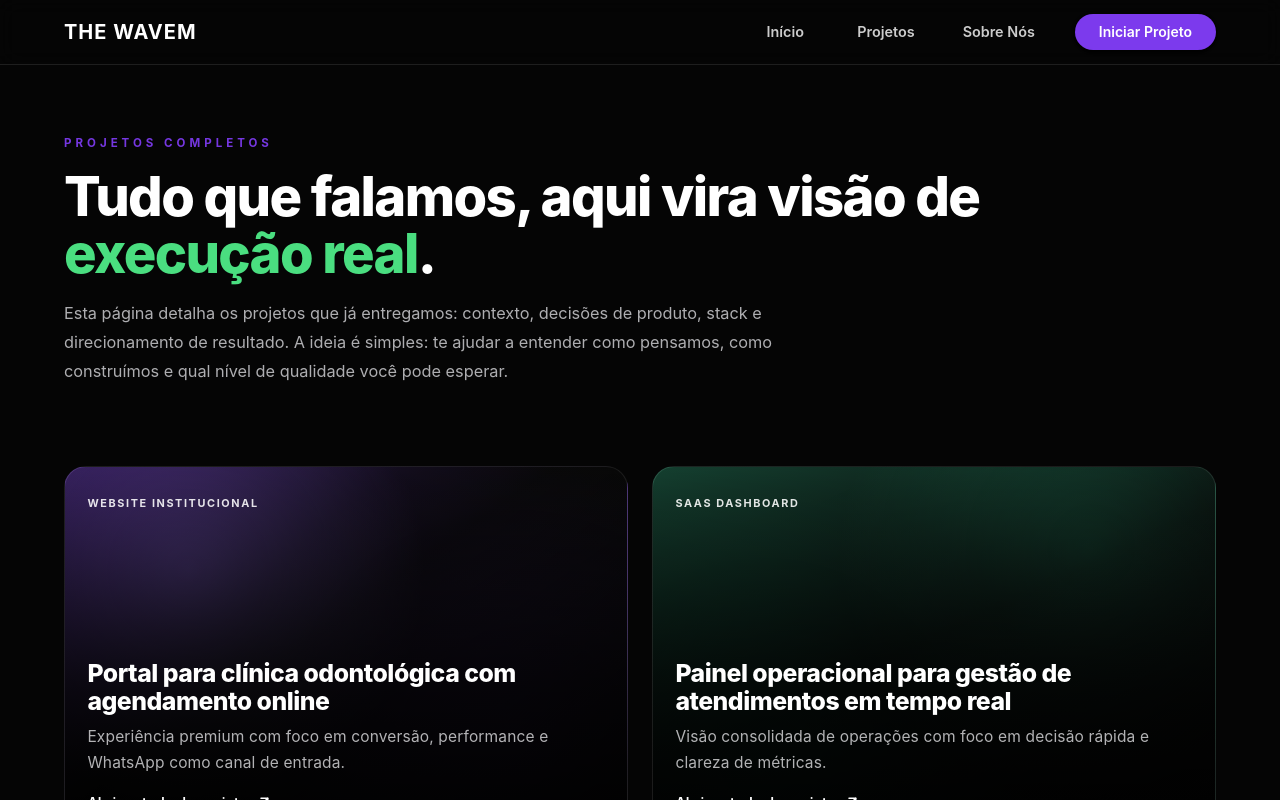
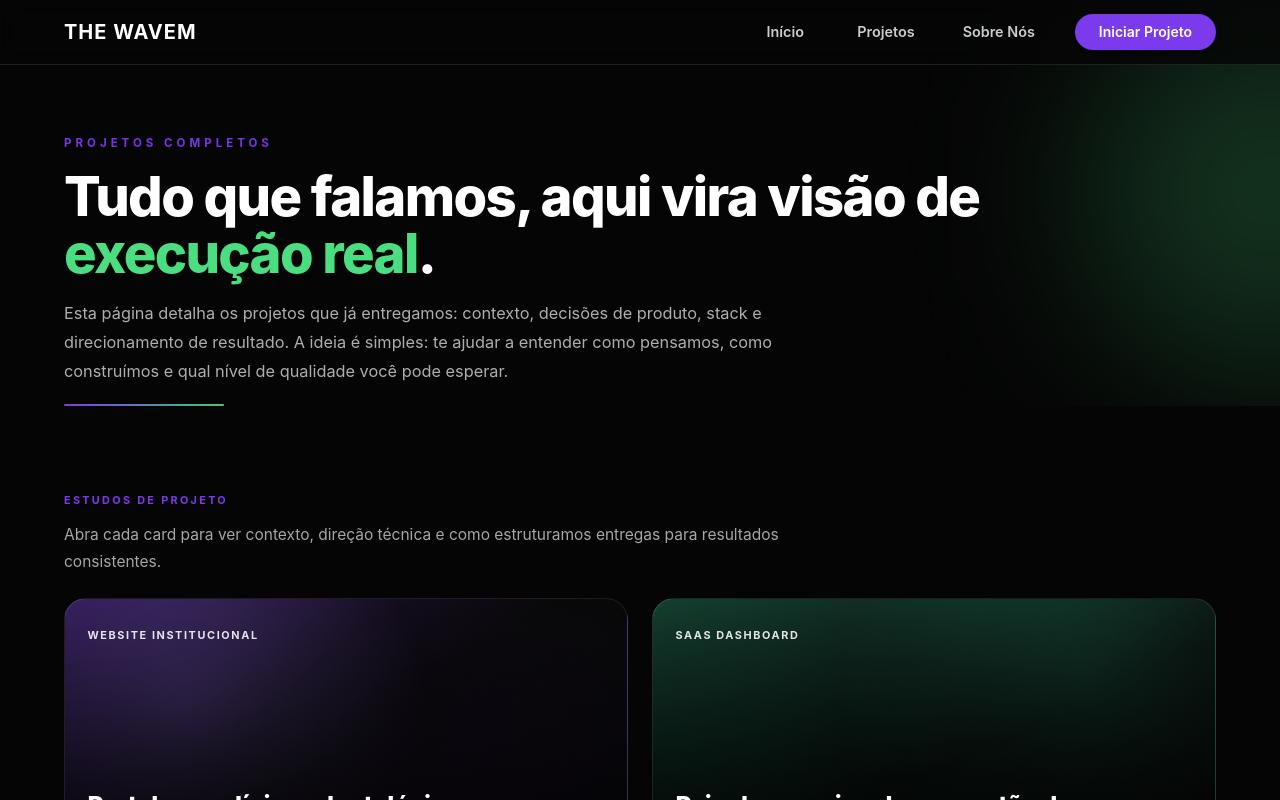
Before and after one commit to The-Wavem/portfolio_2, a React (Vite) app: page /projetos in a window 1280 px wide. Shown: the top 800 px of the page. Built offline with nearby package versions, Linux system fonts and the light colour scheme.

Commit message:
✨ feat: adição de animações e melhorias visuais nas seções de projetos e sobre

```diff
--- a/src/section/about/AboutHeroSection.jsx
+++ b/src/section/about/AboutHeroSection.jsx
@@ -1,8 +1,8 @@
-import { Box, Container, Typography, useTheme } from '@mui/material';
+import { Box, Container, Typography } from '@mui/material';
 import { motion } from 'framer-motion';
 
 export default function AboutHeroSection() {
-    const theme = useTheme();
+    const aboutAccent = '#38BDF8';
 
     return (
         <Box component="section" sx={{ pt: { xs: 12, md: 16 }, position: 'relative', overflow: 'hidden' }}>
@@ -14,7 +14,7 @@ export default function AboutHeroSection() {
                     height: { xs: 220, md: 340 },
                     borderRadius: '50%',
                     filter: 'blur(78px)',
-                    background: `${theme.palette.primary.main}2A`,
+                    background: `${aboutAccent}2A`,
                     top: { xs: 12, md: 0 },
                     right: { xs: -120, md: -140 },
                     pointerEvents: 'none'
@@ -29,7 +29,7 @@ export default function AboutHeroSection() {
                     transition={{ duration: 0.55, ease: 'easeOut' }}
                 >
                 <Box mb={{ xs: 5, md: 7 }} textAlign="left" sx={{ position: 'relative', zIndex: 2 }}>
-                    <Typography variant="overline" color="primary" sx={{ letterSpacing: 4, fontWeight: 700, fontSize: '0.72rem', opacity: 0.95 }}>
+                    <Typography variant="overline" sx={{ color: aboutAccent, letterSpacing: 4, fontWeight: 700, fontSize: '0.72rem', opacity: 0.95 }}>
                         QUEM FAZ A THE WAVEM
                     </Typography>
                     <Typography
@@ -44,7 +44,7 @@ export default function AboutHeroSection() {
                             letterSpacing: '-0.03em'
                         }}
                     >
-                        Um time de especialistas com <span style={{ color: theme.palette.primary.main }}>foco em resultado real.</span>
+                        Um time de especialistas com <span style={{ color: aboutAccent }}>foco em resultado real.</span>
                     </Typography>
                     <Typography sx={{ maxWidth: 700, color: 'rgba(228,228,231,0.72)', lineHeight: 1.75, fontSize: { xs: '0.95rem', md: '1rem' }, letterSpacing: '0.01em' }}>
                         Clique em cada perfil para conhecer habilidades, áreas de foco, projetos pessoais e canais individuais de contato.
@@ -63,7 +63,7 @@ export default function AboutHeroSection() {
                             background: 'rgba(255,255,255,0.03)'
                         }}
                     >
-                        <Box sx={{ width: 7, height: 7, borderRadius: '50%', background: theme.palette.primary.main, boxShadow: `0 0 0 6px ${theme.palette.primary.main}22` }} />
+                        <Box sx={{ width: 7, height: 7, borderRadius: '50%', background: aboutAccent, boxShadow: `0 0 0 6px ${aboutAccent}22` }} />
                         <Typography sx={{ color: 'rgba(228,228,231,0.84)', fontSize: '0.82rem', fontWeight: 600 }}>
                             Web • Mobile • Manutenção • Evolução contínua
                         </Typography>
--- a/src/section/about/AboutStorySection.jsx
+++ b/src/section/about/AboutStorySection.jsx
@@ -1,9 +1,9 @@
-import { Box, Container, Typography, useTheme } from '@mui/material';
+import { Box, Container, Typography } from '@mui/material';
 import { motion } from 'framer-motion';
 import { getAboutStoryContent } from '@/service/content';
 
 export default function AboutStorySection() {
-    const theme = useTheme();
+    const aboutAccent = '#38BDF8';
     const content = getAboutStoryContent();
 
     return (
@@ -30,12 +30,12 @@ export default function AboutStorySection() {
                         sx={{
                             position: 'absolute',
                             inset: 0,
-                            backgroundImage: `radial-gradient(circle at 14% 20%, ${theme.palette.primary.main}24 0%, transparent 32%), radial-gradient(circle at 82% 78%, rgba(255,255,255,0.1) 0%, transparent 22%)`,
+                            backgroundImage: `radial-gradient(circle at 14% 20%, ${aboutAccent}24 0%, transparent 32%), radial-gradient(circle at 82% 78%, rgba(255,255,255,0.1) 0%, transparent 22%)`,
                             pointerEvents: 'none'
                         }}
                     />
 
-                    <Typography variant="overline" color="primary" sx={{ letterSpacing: 4, fontWeight: 700, fontSize: '0.7rem', opacity: 0.95 }}>
+                    <Typography variant="overline" sx={{ color: aboutAccent, letterSpacing: 4, fontWeight: 700, fontSize: '0.7rem', opacity: 0.95 }}>
                         {content.eyebrow}
                     </Typography>
 
@@ -50,7 +50,7 @@ export default function AboutStorySection() {
                             maxWidth: 920
                         }}
                     >
-                        <span style={{ color: theme.palette.primary.main }}>{content.title}</span>
+                        <span style={{ color: aboutAccent }}>{content.title}</span>
                     </Typography>
 
                     <motion.div
@@ -102,7 +102,7 @@ export default function AboutStorySection() {
                                         transition: 'transform 0.25s ease, border-color 0.25s ease',
                                         '&:hover': {
                                             transform: 'translateY(-3px)',
-                                            borderColor: `${theme.palette.primary.main}66`
+                                            borderColor: `${aboutAccent}66`
                                         }
                                     }}
                                 >
--- a/src/section/about/AboutTeamSection.jsx
+++ b/src/section/about/AboutTeamSection.jsx
@@ -1,12 +1,12 @@
 import { useState } from 'react';
-import { Box, Container, Typography, useTheme } from '@mui/material';
+import { Box, Container, Typography } from '@mui/material';
 import { motion } from 'framer-motion';
 import { getAboutMembers } from '@/service/content';
 import TeamMemberCard from '@/components/organism/TeamMemberCard';
 import TeamMemberDetailsModal from '@/components/organism/TeamMemberDetailsModal';
 
 export default function AboutTeamSection() {
-    const theme = useTheme();
+    const aboutAccent = '#38BDF8';
     const members = getAboutMembers();
     const [selectedMember, setSelectedMember] = useState(null);
 
@@ -22,7 +22,7 @@ export default function AboutTeamSection() {
                     height: { xs: 220, md: 280 },
                     borderRadius: '50%',
                     filter: 'blur(84px)',
-                    background: `${theme.palette.primary.main}22`,
+                    background: `${aboutAccent}22`,
                     pointerEvents: 'none'
                 }}
             />
@@ -35,7 +35,7 @@ export default function AboutTeamSection() {
                     transition={{ duration: 0.48, ease: 'easeOut' }}
                 >
                     <Box sx={{ mb: { xs: 2.2, md: 2.8 }, maxWidth: 720, position: 'relative', zIndex: 2 }}>
-                        <Typography variant="overline" sx={{ color: theme.palette.primary.main, letterSpacing: 2.4, fontWeight: 700, fontSize: '0.68rem' }}>
+                        <Typography variant="overline" sx={{ color: aboutAccent, letterSpacing: 2.4, fontWeight: 700, fontSize: '0.68rem' }}>
                             TIME WAVEM
                         </Typography>
                         <Typography sx={{ mt: 0.8, color: 'rgba(228,228,231,0.72)', lineHeight: 1.75, fontSize: { xs: '0.92rem', md: '0.97rem' } }}>
--- a/src/section/projects/ProjectsCatalogSection.jsx
+++ b/src/section/projects/ProjectsCatalogSection.jsx
@@ -1,16 +1,49 @@
 import { useMemo, useState } from 'react';
-import { Box, Container } from '@mui/material';
+import { Box, Container, Typography, useTheme } from '@mui/material';
+import { motion } from 'framer-motion';
 import { getPortfolioProjects } from '@/service/content';
 import ProjectCard from '@/components/organism/ProjectCard';
 import ProjectDetailsModal from '@/components/organism/ProjectDetailsModal';
 
 export default function ProjectsCatalogSection() {
+    const theme = useTheme();
     const projects = useMemo(() => getPortfolioProjects(), []);
     const [selectedProject, setSelectedProject] = useState(null);
 
     return (
-        <Box component="section" sx={{ py: { xs: 4, md: 10 } }}>
+        <Box component="section" sx={{ py: { xs: 4, md: 10 }, position: 'relative' }}>
+            <Box
+                aria-hidden
+                sx={{
+                    position: 'absolute',
+                    left: { xs: -120, md: -160 },
+                    bottom: { xs: 80, md: 40 },
+                    width: { xs: 220, md: 320 },
+                    height: { xs: 220, md: 320 },
+                    borderRadius: '50%',
+                    background: `${theme.palette.primary.main}20`,
+                    filter: 'blur(88px)',
+                    pointerEvents: 'none'
+                }}
+            />
+
             <Container maxWidth="lg">
+                <motion.div
+                    initial={{ opacity: 0, y: 16 }}
+                    whileInView={{ opacity: 1, y: 0 }}
+                    viewport={{ once: true, amount: 0.4 }}
+                    transition={{ duration: 0.46, ease: 'easeOut' }}
+                >
+                    <Box sx={{ mb: { xs: 2.2, md: 2.8 }, maxWidth: 740, position: 'relative', zIndex: 2 }}>
+                        <Typography variant="overline" sx={{ color: theme.palette.primary.main, letterSpacing: 2.3, fontWeight: 700, fontSize: '0.68rem' }}>
+                            ESTUDOS DE PROJETO
+                        </Typography>
+                        <Typography sx={{ mt: 0.8, color: 'rgba(228,228,231,0.72)', lineHeight: 1.75, fontSize: { xs: '0.92rem', md: '0.97rem' } }}>
+                            Abra cada card para ver contexto, direção técnica e como estruturamos entregas para resultados consistentes.
+                        </Typography>
+                    </Box>
+                </motion.div>
+
                 <Box
                     sx={{
                         display: 'grid',
--- a/src/section/projects/ProjectsHeroSection.jsx
+++ b/src/section/projects/ProjectsHeroSection.jsx
@@ -1,10 +1,34 @@
-import { Box, Container, Typography } from '@mui/material';
+import { Box, Container, Typography, useTheme } from '@mui/material';
+import { motion } from 'framer-motion';
 
 export default function ProjectsHeroSection() {
+    const theme = useTheme();
+
     return (
-        <Box component="section" sx={{ pt: { xs: 12, md: 16 } }}>
+        <Box component="section" sx={{ pt: { xs: 12, md: 16 }, position: 'relative', overflow: 'hidden' }}>
+            <Box
+                aria-hidden
+                sx={{
+                    position: 'absolute',
+                    top: { xs: 20, md: 0 },
+                    right: { xs: -120, md: -180 },
+                    width: { xs: 260, md: 380 },
+                    height: { xs: 260, md: 380 },
+                    borderRadius: '50%',
+                    background: 'rgba(74,222,128,0.2)',
+                    filter: 'blur(86px)',
+                    pointerEvents: 'none'
+                }}
+            />
+
             <Container maxWidth="lg">
-                <Box sx={{ maxWidth: 920 }}>
+                <motion.div
+                    initial={{ opacity: 0, y: 22 }}
+                    whileInView={{ opacity: 1, y: 0 }}
+                    viewport={{ once: true, amount: 0.4 }}
+                    transition={{ duration: 0.5, ease: 'easeOut' }}
+                >
+                    <Box sx={{ maxWidth: 920, position: 'relative', zIndex: 2 }}>
                         <Typography
                             variant="overline"
                             color="primary"
@@ -38,7 +62,19 @@ export default function ProjectsHeroSection() {
                             Esta página detalha os projetos que já entregamos: contexto, decisões de produto, stack e direcionamento de resultado.
                             A ideia é simples: te ajudar a entender como pensamos, como construímos e qual nível de qualidade você pode esperar.
                         </Typography>
+
+                        <Box
+                            aria-hidden
+                            sx={{
+                                mt: 2.2,
+                                width: { xs: 120, md: 160 },
+                                height: '2px',
+                                borderRadius: '999px',
+                                background: `linear-gradient(90deg, ${theme.palette.primary.main}, rgba(74,222,128,0.9))`
+                            }}
+                        />
                     </Box>
+                </motion.div>
             </Container>
         </Box>
     );
```
Also changed, not shown: src/components/organism/ProjectDetailsModal.jsx (+25 -2 lines). Lines whose indentation alone changed are shown as unchanged.
